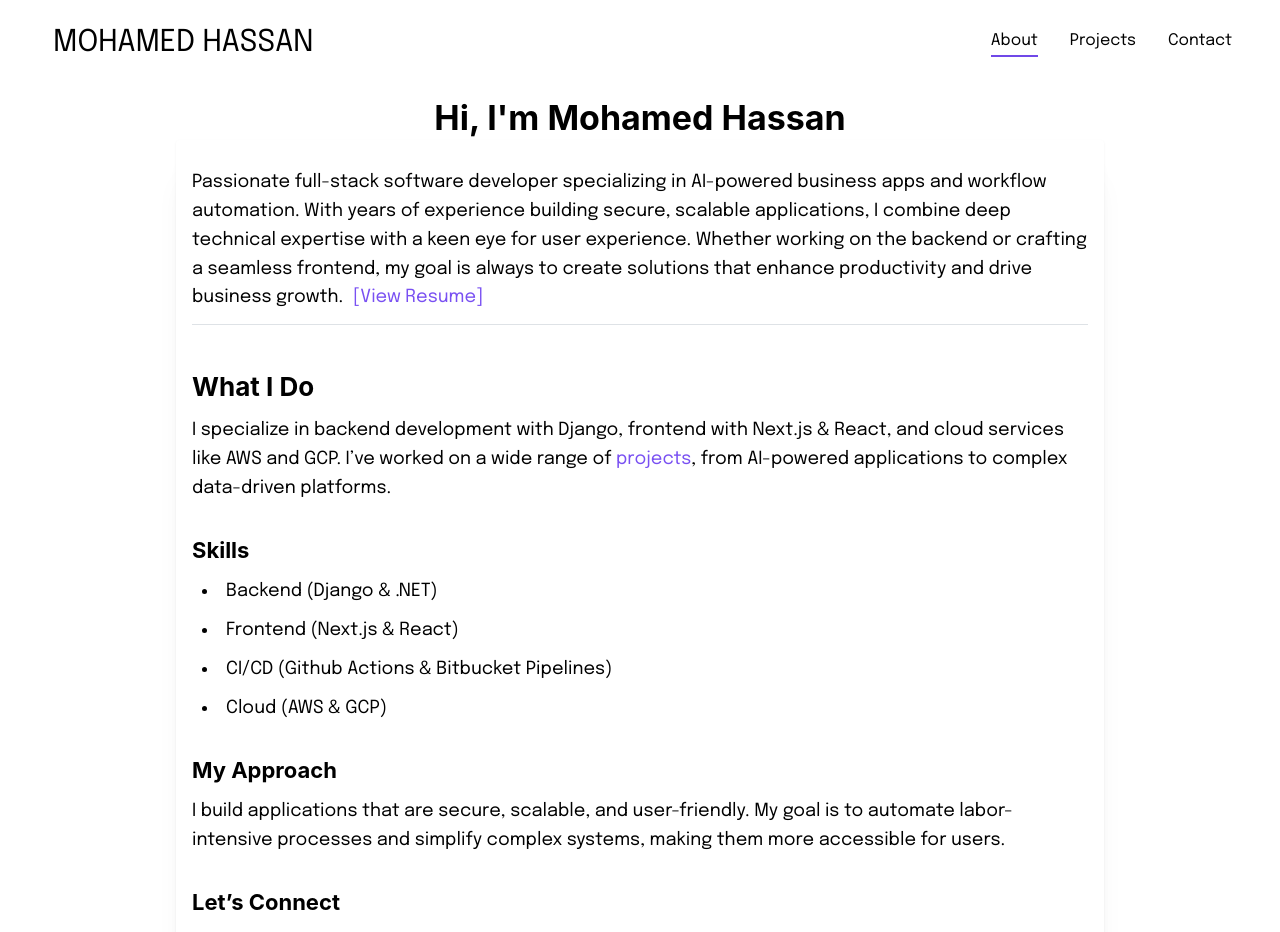
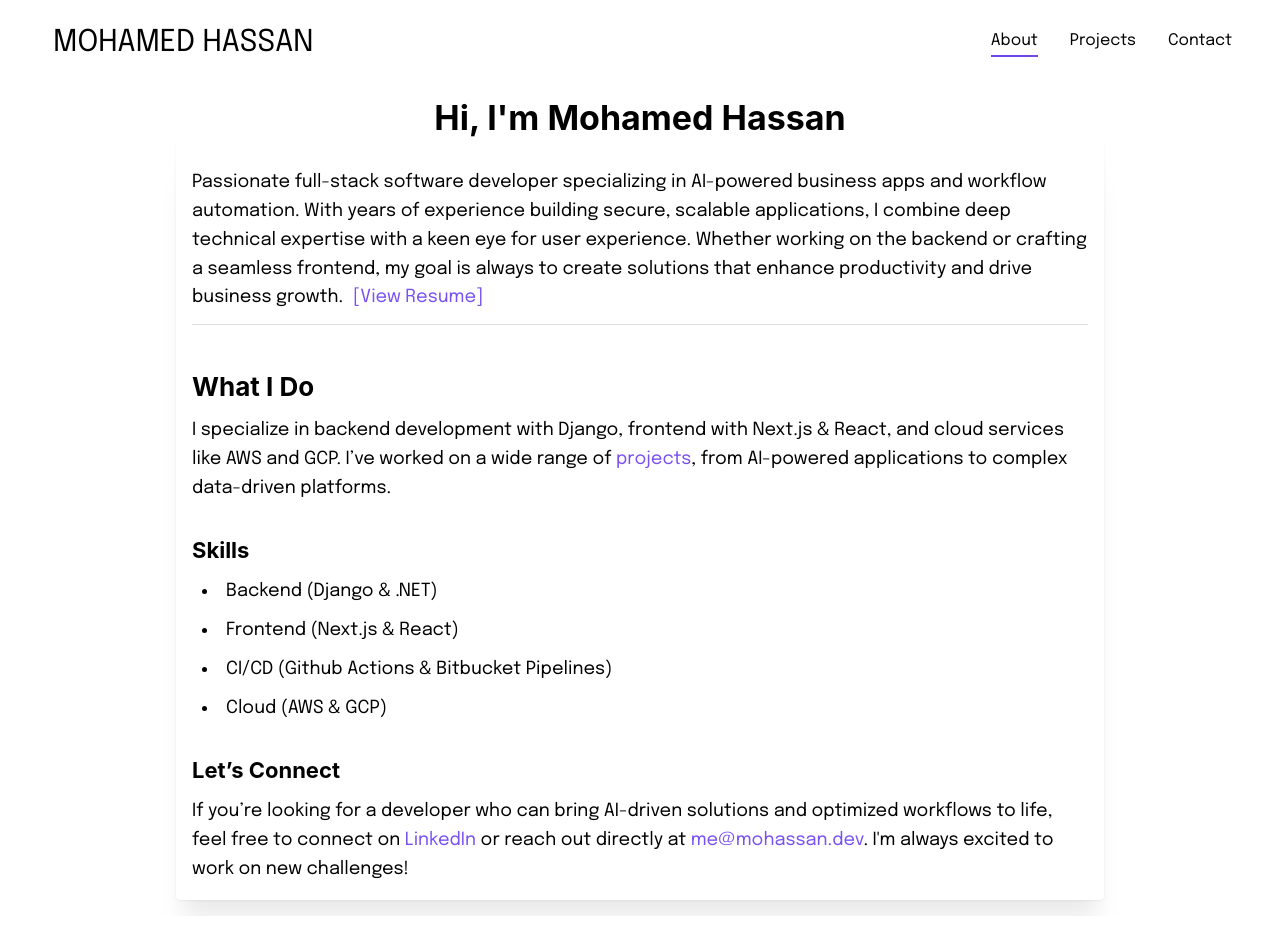
Before and after one commit to mohassan-dev/portfolio, a Next.js app: page /about in a window 1280 px wide. Shown: the top 932 px of the page. Built offline with nearby package versions, Linux system fonts and the light colour scheme.

Commit message:
comment out a section

```diff
--- a/src/app/about/page.tsx
+++ b/src/app/about/page.tsx
@@ -74,7 +74,7 @@ export default function Contact() {
         </Grid>
 
         {/* Approach Section */}
-        <Grid mt="xl">
+        {/* <Grid mt="xl">
           <GridCol span={12}>
             <Title order={3}>My Approach</Title>
             <Text size="lg" mt="sm">
@@ -83,7 +83,7 @@ export default function Contact() {
               complex systems, making them more accessible for users.
             </Text>
           </GridCol>
-        </Grid>
+        </Grid> */}
 
         {/* Contact Section */}
         <Grid mt="xl">
```
